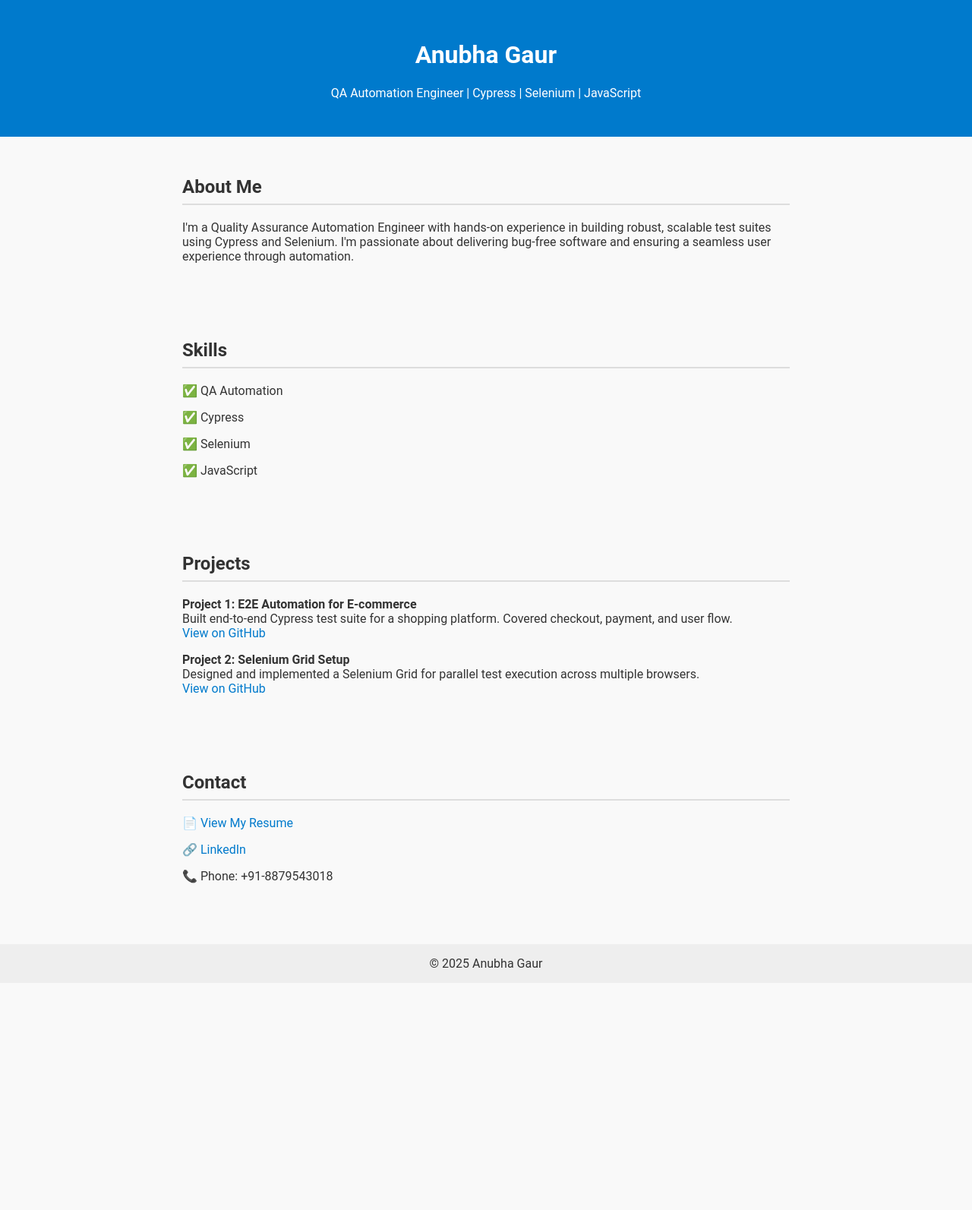
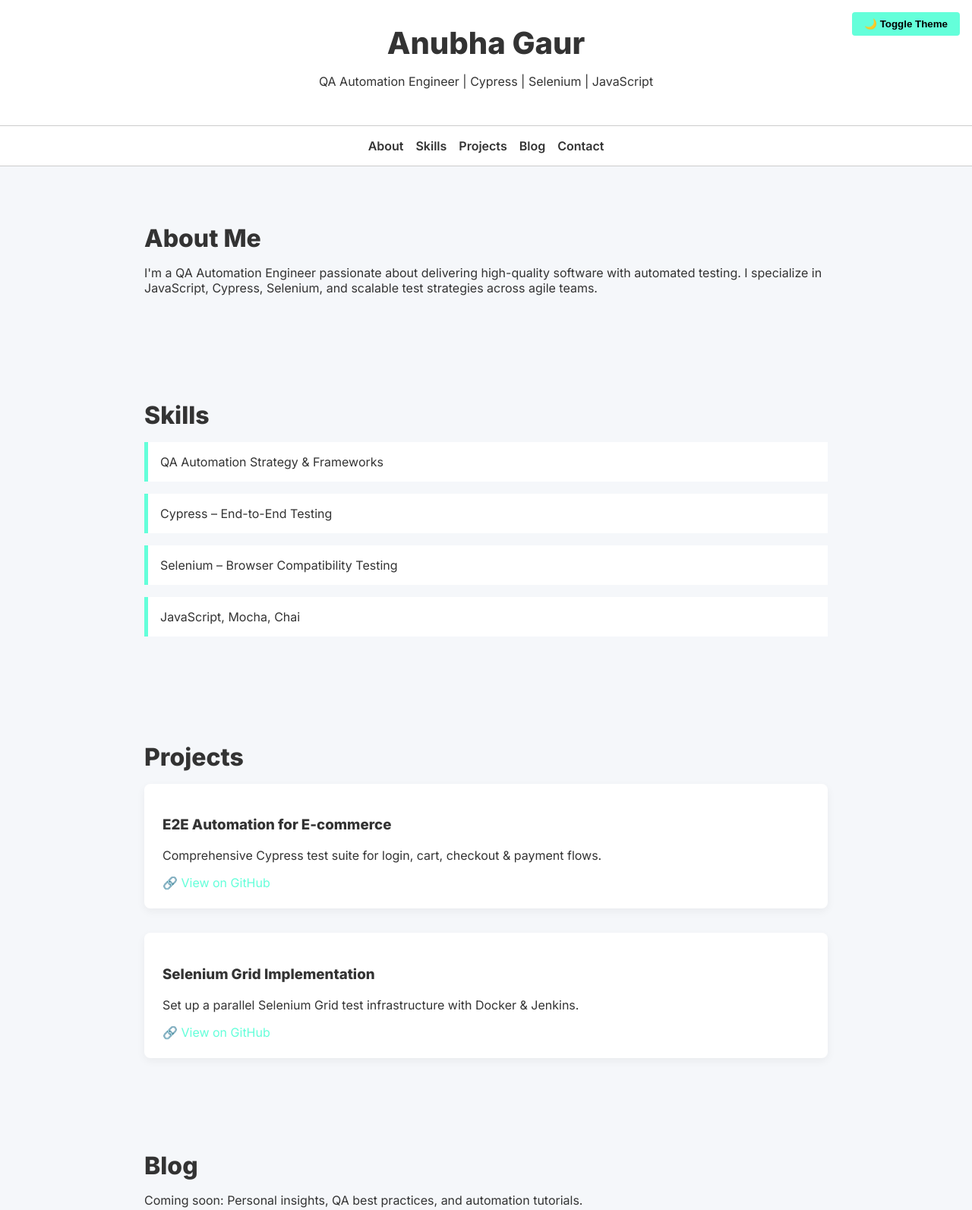
Before and after one commit to gitanubha/anubhagaur, a plain HTML site: page index.html in a window 1280 px wide. Shown: the top 1593 px of the page at 76% size. Before the commit the page ends 1294 px from the top, so only its background shows below. Drawn offline with Linux system fonts and the light colour scheme.

Commit message:
Update index.html
new format

```diff
--- a/index.html
+++ b/index.html
@@ -4,103 +4,232 @@
   <meta charset="UTF-8" />
   <meta name="viewport" content="width=device-width, initial-scale=1.0" />
   <title>Anubha Gaur | QA Automation Engineer</title>
+  <link href="https://fonts.googleapis.com/css2?family=Inter:wght@400;600;800&display=swap" rel="stylesheet">
   <style>
-        body {
-            font-family: 'Roboto', Tahoma, Geneva, Verdana, sans-serif;
-            background-color: #f9f9f9;
-            margin: 0;
-            padding: 0;
-            color: #333;
+    :root {
+      --bg: #f5f7fa;
+      --text: #333;
+      --accent: #64ffda;
+      --card-bg: #ffffff;
     }
 
-        header {
-            background-color: #007acc;
-            color: white;
+    [data-theme='dark'] {
+      --bg: #0d1117;
+      --text: #c9d1d9;
+      --accent: #58a6ff;
+      --card-bg: #161b22;
+    }
+
+    body {
+      margin: 0;
+      font-family: 'Inter', sans-serif;
+      background-color: var(--bg);
+      color: var(--text);
+      transition: all 0.3s ease;
+    }
+
+    header, footer {
+      background-color: var(--card-bg);
+      text-align: center;
       padding: 2rem 1rem;
-            text-align: center;
+    }
+
+    header h1 {
+      margin: 0;
+      font-size: 2.5rem;
+    }
+
+    nav {
+      background-color: var(--card-bg);
+      padding: 1rem;
+      display: flex;
+      justify-content: center;
+      gap: 1rem;
+      border-top: 1px solid #ccc;
+      border-bottom: 1px solid #ccc;
+    }
+
+    nav a {
+      color: var(--text);
+      text-decoration: none;
+      font-weight: 600;
+    }
+
+    nav a:hover {
+      color: var(--accent);
+    }
+
+    .toggle {
+      position: fixed;
+      top: 1rem;
+      right: 1rem;
+      background: var(--accent);
+      color: black;
+      border: none;
+      padding: 0.5rem 1rem;
+      font-weight: bold;
+      cursor: pointer;
+      border-radius: 4px;
     }
 
     section {
-            padding: 2rem;
-            max-width: 800px;
+      max-width: 900px;
       margin: auto;
+      padding: 3rem 1rem;
     }
 
     h2 {
-            border-bottom: 2px solid #ddd;
-            padding-bottom: 0.5rem;
-        }
-
-        ul {
-            list-style: none;
-            padding-left: 0;
-        }
-
-        li {
+      font-size: 2rem;
       margin-bottom: 1rem;
     }
 
+    .skills ul {
+      list-style: none;
+      padding: 0;
+    }
+
+    .skills li {
+      background-color: var(--card-bg);
+      padding: 1rem;
+      margin-bottom: 1rem;
+      border-left: 5px solid var(--accent);
+    }
+
+    .projects {
+      display: grid;
+      gap: 2rem;
+    }
+
+    .card {
+      background-color: var(--card-bg);
+      padding: 1.5rem;
+      border-radius: 8px;
+      box-shadow: 0 4px 12px rgba(0,0,0,0.05);
+      transition: transform 0.3s ease, box-shadow 0.3s ease;
+    }
+
+    .card:hover {
+      transform: scale(1.02);
+      box-shadow: 0 6px 16px rgba(0,0,0,0.1);
+    }
+
     a {
-            color: #007acc;
+      color: var(--accent);
       text-decoration: none;
     }
 
+    form {
+      display: flex;
+      flex-direction: column;
+      gap: 1rem;
+      max-width: 500px;
+    }
+
+    input, textarea {
+      padding: 0.75rem;
+      border: 1px solid #ccc;
+      border-radius: 5px;
+      font-family: inherit;
+      background: var(--card-bg);
+      color: var(--text);
+    }
+
+    input[type="submit"] {
+      background-color: var(--accent);
+      color: #000;
+      font-weight: bold;
+      cursor: pointer;
+      border: none;
+    }
+
     footer {
-            text-align: center;
-            padding: 1rem;
-            background: #eee;
-            margin-top: 2rem;
+      font-size: 0.9rem;
     }
   </style>
 </head>
 <body>
+
+  <button class="toggle" onclick="toggleTheme()">🌙 Toggle Theme</button>
 
   <header>
     <h1>Anubha Gaur</h1>
     <p>QA Automation Engineer | Cypress | Selenium | JavaScript</p>
   </header>
 
-    <section>
+  <nav>
+    <a href="#about">About</a>
+    <a href="#skills">Skills</a>
+    <a href="#projects">Projects</a>
+    <a href="#blog">Blog</a>
+    <a href="#contact">Contact</a>
+  </nav>
+
+  <section id="about">
     <h2>About Me</h2>
-        <p>I'm a Quality Assurance Automation Engineer with hands-on experience in building robust, scalable test suites using Cypress and Selenium. I'm passionate about delivering bug-free software and ensuring a seamless user experience through automation.</p>
+    <p>I'm a QA Automation Engineer passionate about delivering high-quality software with automated testing.
+    I specialize in JavaScript, Cypress, Selenium, and scalable test strategies across agile teams.</p>
   </section>
 
-    <section>
+  <section id="skills" class="skills">
     <h2>Skills</h2>
     <ul>
-            <li>✅ QA Automation</li>
-            <li>✅ Cypress</li>
-            <li>✅ Selenium</li>
-            <li>✅ JavaScript</li>
+      <li>QA Automation Strategy & Frameworks</li>
+      <li>Cypress – End-to-End Testing</li>
+      <li>Selenium – Browser Compatibility Testing</li>
+      <li>JavaScript, Mocha, Chai</li>
     </ul>
   </section>
 
-    <section>
+  <section id="projects">
     <h2>Projects</h2>
-        <ul>
-            <li>
-                <strong>Project 1: E2E Automation for E-commerce</strong><br />
-                Built end-to-end Cypress test suite for a shopping platform. Covered checkout, payment, and user flow.<br />
-                <a href="https://github.com/your-username/project1">View on GitHub</a>
-            </li>
-            <li>
-                <strong>Project 2: Selenium Grid Setup</strong><br />
-                Designed and implemented a Selenium Grid for parallel test execution across multiple browsers.<br />
-                <a href="https://github.com/your-username/project2">View on GitHub</a>
-            </li>
-        </ul>
+    <div class="projects">
+      <div class="card">
+        <h3>E2E Automation for E-commerce</h3>
+        <p>Comprehensive Cypress test suite for login, cart, checkout & payment flows.</p>
+        <a href="https://github.com/your-username/ecommerce-cypress" target="_blank">🔗 View on GitHub</a>
+      </div>
+      <div class="card">
+        <h3>Selenium Grid Implementation</h3>
+        <p>Set up a parallel Selenium Grid test infrastructure with Docker & Jenkins.</p>
+        <a href="https://github.com/your-username/selenium-grid" target="_blank">🔗 View on GitHub</a>
+      </div>
+    </div>
   </section>
 
-    <section>
-        <h2>Contact</h2>
-        <p>📄 <a href="https://link-to-your-resume.com">View My Resume</a></p>
-        <p>🔗 <a href="https://www.linkedin.com/in/anubhagaur/">LinkedIn</a></p>
+  <section id="blog">
+    <h2>Blog</h2>
+    <p>Coming soon: Personal insights, QA best practices, and automation tutorials.</p>
+    <!-- Optional: You can embed blog cards or link to dev.to / Medium -->
+  </section>
+
+  <section id="contact">
+    <h2>Contact Me</h2>
+    <form action="https://formspree.io/f/YOUR_FORM_ID" method="POST">
+      <input type="text" name="name" placeholder="Your Name" required />
+      <input type="email" name="email" placeholder="Your Email" required />
+      <textarea name="message" placeholder="Your Message" rows="5" required></textarea>
+      <input type="submit" value="Send Message" />
+    </form>
+    <p>📄 <a href="https://link-to-your-resume.com" target="_blank">View My Resume</a></p>
+    <p>🔗 <a href="https://linkedin.com/in/your-linkedin-profile" target="_blank">LinkedIn</a></p>
     <p>📞 Phone: +91-8879543018</p>
   </section>
 
   <footer>
-        &copy; 2025 Anubha Gaur
+    &copy; 2025 Anubha Gaur. Built with HTML & CSS.
   </footer>
+
+  <script>
+    function toggleTheme() {
+      const current = document.documentElement.getAttribute('data-theme');
+      document.documentElement.setAttribute('data-theme', current === 'dark' ? 'light' : 'dark');
+    }
+
+    // Optional: set theme based on system preference
+    if (window.matchMedia('(prefers-color-scheme: dark)').matches) {
+      document.documentElement.setAttribute('data-theme', 'dark');
+    }
+  </script>
 
 </body>
 </html>
```
Lines whose indentation alone changed are shown as unchanged.
